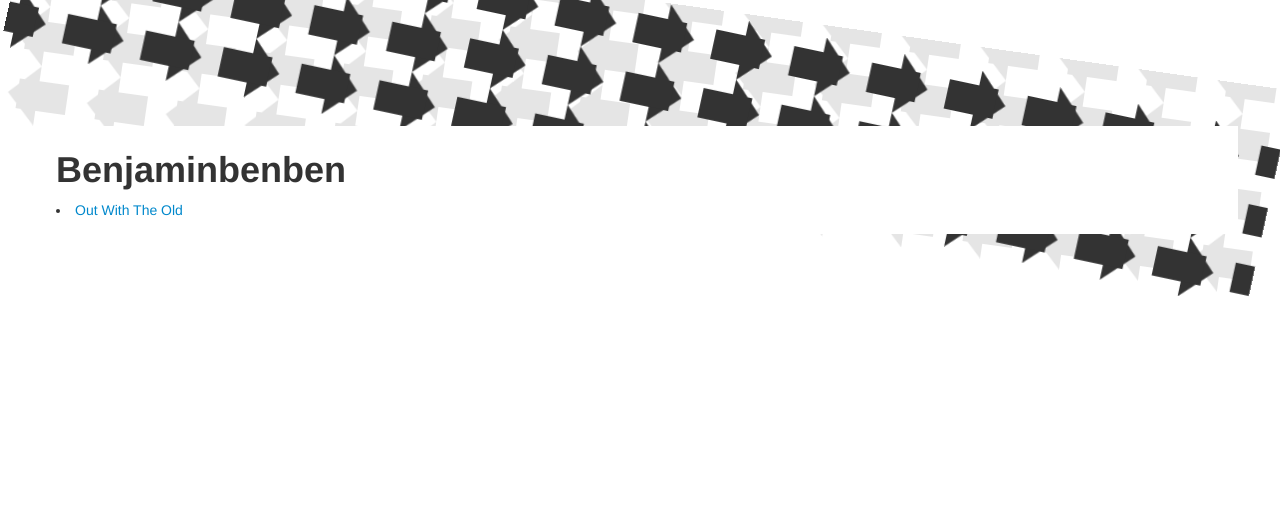
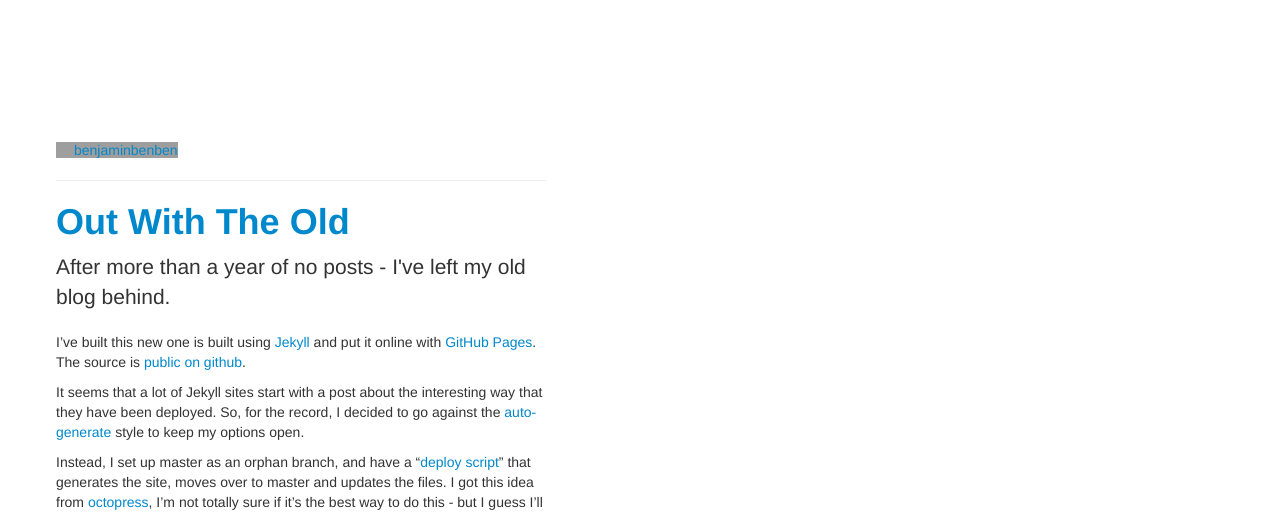
Before and after one commit to benfoxall/benfoxall.github.com, a Jekyll site: the page built from index.html, in a window 1280 px wide. Shown: the top 517 px of the page. Built offline with Jekyll 4.4.1, drawn with Linux system fonts in a browser that asks for light colours; some of the changed text lies outside the part shown; grey boxes are pictures that could not be loaded.

Commit message:
removed arrows, added first post

```diff
--- a/_layouts/default.html
+++ b/_layouts/default.html
@@ -4,13 +4,19 @@
 	<meta charset="utf-8">
 	<meta http-equiv="X-UA-Compatible" content="IE=Edge;chrome=1" >
 	<title>BenjaminBenBen</title>
-	<link rel="stylesheet" href="style/bootstrap.css">
-	<link rel="stylesheet" href="style/main.css">
+	<link rel="stylesheet" href="/style/bootstrap.css">
+	<link rel="stylesheet" href="/style/main.css">
 	<meta name="author" content="@benjaminbenben">
 </head>
 <body>
 <div id="arrr"><div></div></div>
 <div class="page">
+
+<header>
+	<a href="https://twitter.com/intent/user?screen_name=benjaminbenben" class="icon-twitter">benjaminbenben</a>
+	<hr />
+</header>
+
 {{ content }}
 </div>
 </body>
--- a/_posts/2012-09-21-out-with-the-old.md
+++ b/_posts/2012-09-21-out-with-the-old.md
@@ -1,5 +1,23 @@
 ---
-layout: default
+layout: post
 ---
 
-## Out with the old
+<p class="lead">After more than a year of no posts - I've left my old blog behind.</p>
+
+I've built this new one is built using [Jekyll][jkl] and put it online with [GitHub Pages][gh-pages].  The source is [public on github][blog-src].
+
+It seems that a lot of Jekyll sites start with a post about the interesting way that they have been deployed.  So, for the record, I decided to go against the [auto-generate][gh-pages-jkl] style to keep my options open.
+
+Instead, I set up master as an orphan branch, and have a "[deploy script][deploy]" that generates the site, moves over to master and updates the files.  I got this idea from [octopress][octopress],  I'm not totally sure if it's the best way to do this - but I guess I'll soon see.
+
+[old blog][bfoxall]
+![Bfoxall.com](/img/bfoxall.png)
+
+
+[bfoxall]: http://bfoxall.com
+[jkl]: http://jekyllrb.com
+[gh-pages]: http://pages.github.com
+[gh-pages-jkl]: https://help.github.com/articles/using-jekyll-with-pages "Using Jekyll with Pages"
+[blog-src]: https://github.com/benfoxall/benfoxall.github.com "this blog source code"
+[deploy]: https://github.com/benfoxall/benfoxall.github.com/blob/master/deploy.sh "deploy bash script"
+[octopress]: http://octopress.org
--- a/index.html
+++ b/index.html
@@ -1,10 +1,13 @@
 ---
 layout: default
 ---
-<h1>Benjaminbenben</h1>
 
 {% for post in site.posts %}
-<li>
+<h1>
   <a href="{{ post.url }}">{{ post.title }}</a>
-</li>
+</h1>
+
+{{ post.content}}
+
+<hr />
 {% endfor %}
--- a/style/main.css
+++ b/style/main.css
@@ -3,6 +3,7 @@ body{
 	margin:0;
 }
 #arrr{
+	display:none;
 	z-index:-1;
 	position: fixed;
 	top:0;
@@ -30,5 +31,10 @@ body{
 .page{
 	margin:9em 3em;
 	padding:1em;
+	max-width:35em;
 	background-color:#fff;/*rgba(255,255,255,0.8);*/
 }
+.icon-twitter{
+	background: url('../img/bird_blue_16.png') no-repeat left center ;
+	padding-left:18px;
+}
```
Also changed, not shown: 1 other file.
